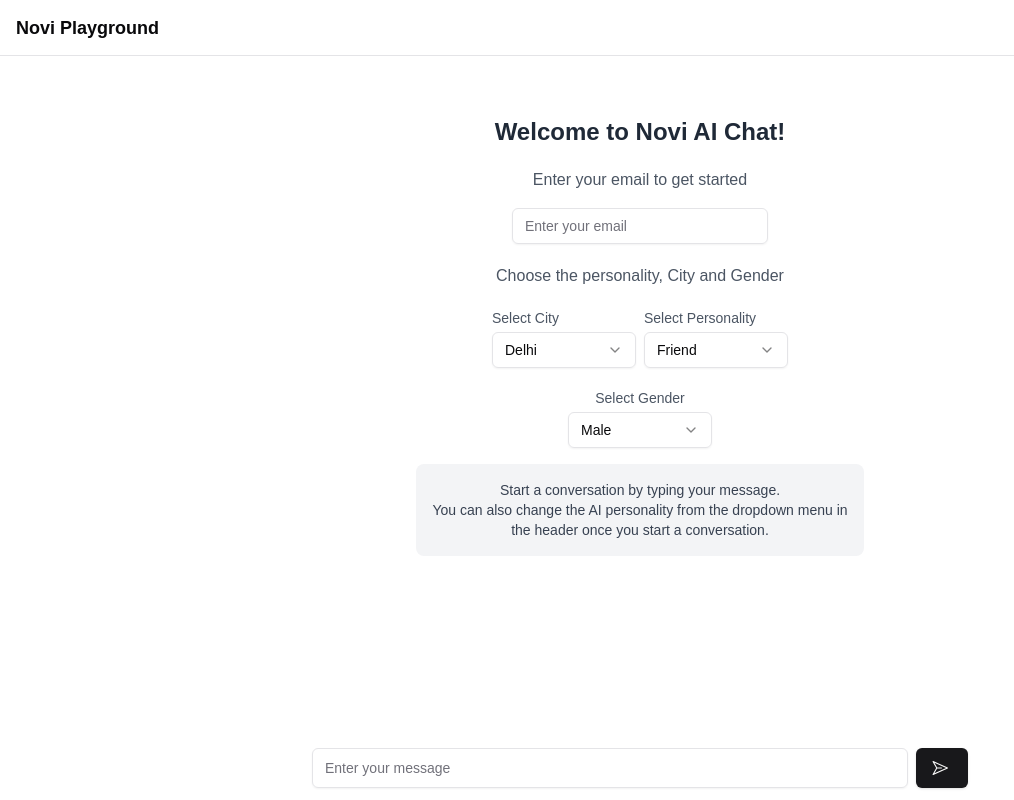
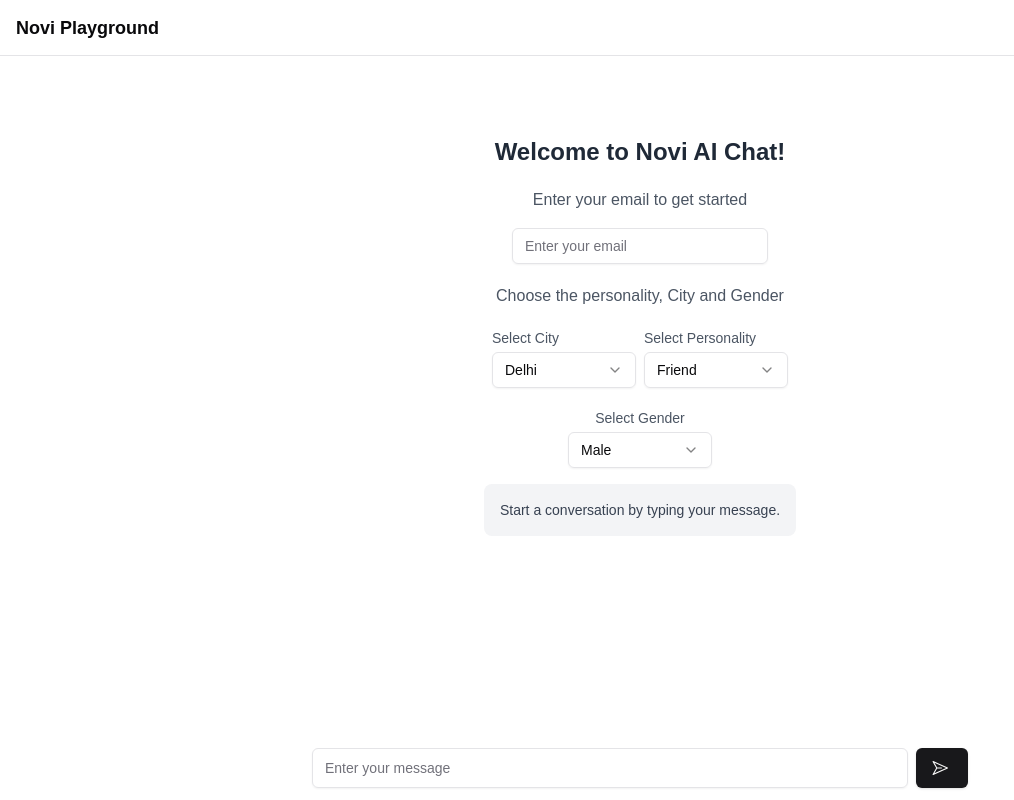
Before and after one commit to tanmaysingewar/CV-chat, a Next.js app: page / in a window 1280 px wide. Shown: the whole page, without its empty margins (0-1014 px from the left). Built offline with nearby package versions, Linux system fonts and the light colour scheme.

Commit message:
Edit message

```diff
--- a/app/page.tsx
+++ b/app/page.tsx
@@ -480,7 +480,6 @@ export default function Home() {
                 <div className="mt-4 p-4 bg-gray-100 rounded-lg max-w-md mx-auto">
                   <p className="text-sm text-gray-700">
                     Start a conversation by typing your message. <br />
-                    You can also change the AI personality from the dropdown menu in the header once you start a conversation.
                   </p>
                 </div>
               </div>
```
